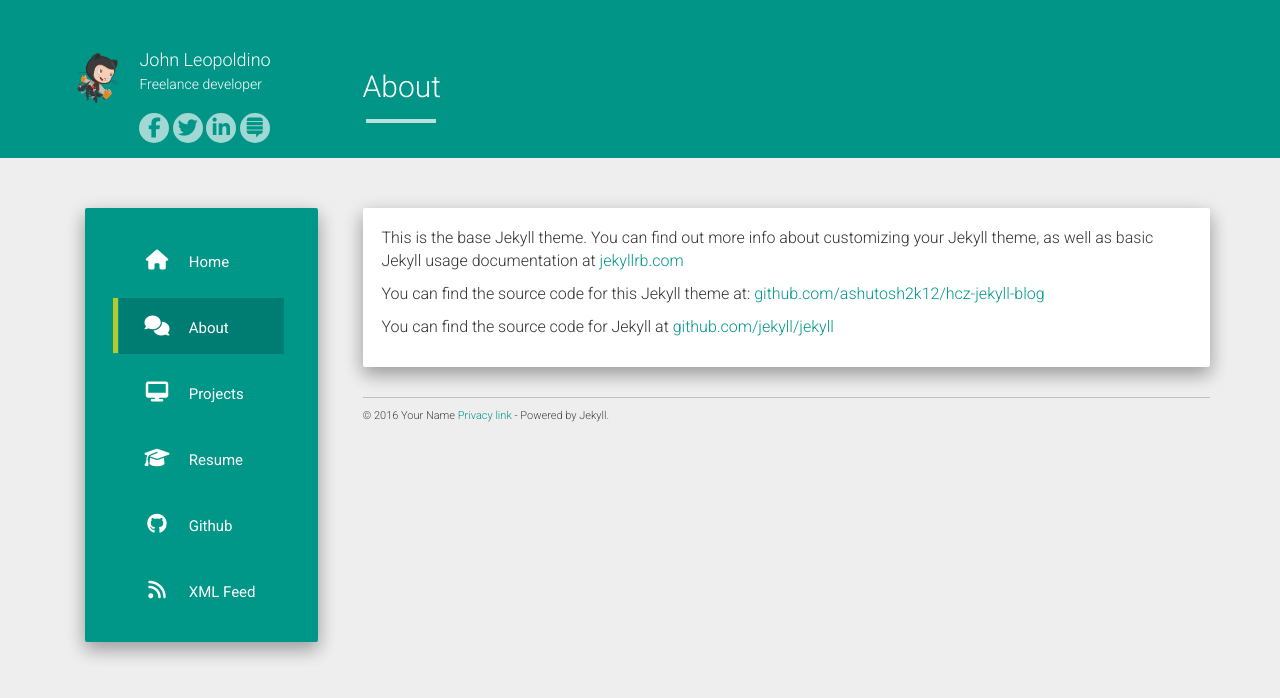
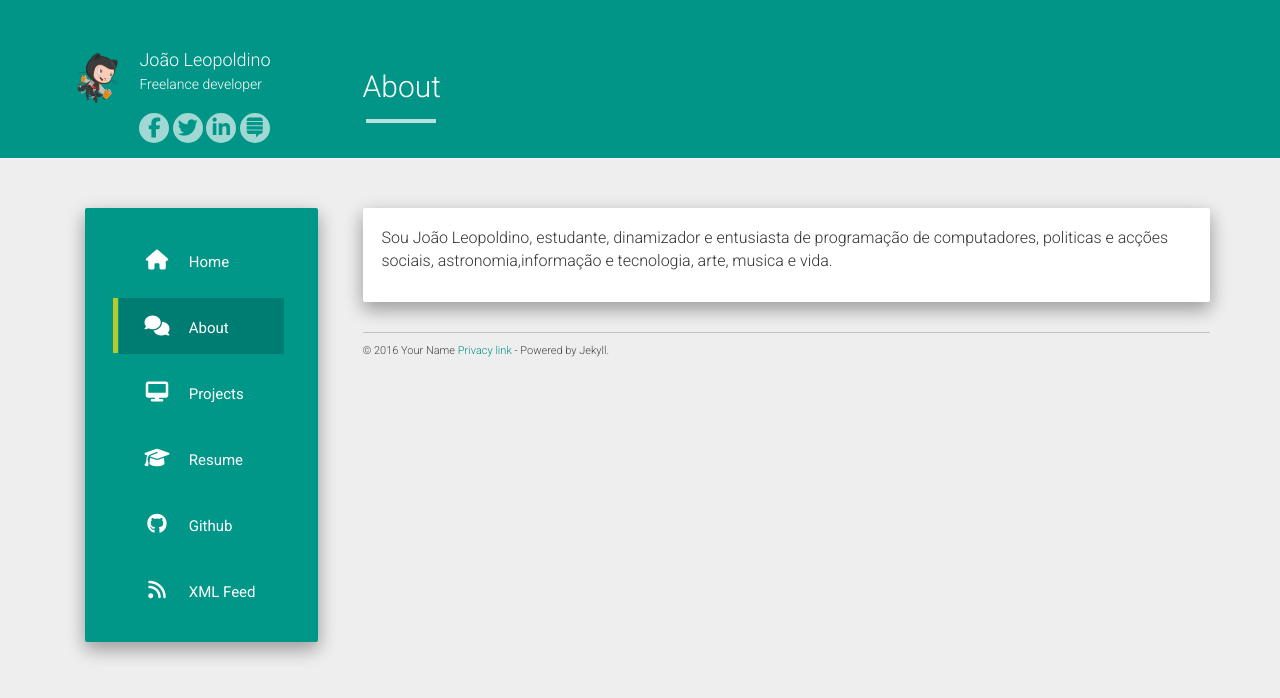
Before and after one commit to JoaoLeopoldino/joaoleopoldino.github.io, a Jekyll site: the page built from about.md, in a window 1280 px wide. Shown: the top 698 px of the page. Built offline with Jekyll 4.4.1, drawn with Linux system fonts in a browser that asks for light colours; nearby versions of some CDN libraries.

Commit message:
Change about.

```diff
--- a/_config.yml
+++ b/_config.yml
@@ -1,6 +1,6 @@
 title: John Smith
 description: My Personal Blog
-author: John Leopoldino
+author: João Leopoldino
 logo: /joaoleopoldino.github.io/static/img/avatar.png
 github: https://github.com/ashutosh2k12
 about: Freelance developer
--- a/about.md
+++ b/about.md
@@ -4,8 +4,4 @@ title: About
 permalink: /about/
 ---
 
-This is the base Jekyll theme. You can find out more info about customizing your Jekyll theme, as well as basic Jekyll usage documentation at [jekyllrb.com](http://jekyllrb.com/)
-
-You can find the source code for this Jekyll theme at: [github.com/ashutosh2k12/hcz-jekyll-blog](https://github.com/ashutosh2k12/hcz-jekyll-blog)
-
-You can find the source code for Jekyll at [github.com/jekyll/jekyll](https://github.com/jekyll/jekyll)
+Sou João Leopoldino, estudante, dinamizador e entusiasta de programação de computadores, politicas e acções sociais, astronomia,informação e tecnologia, arte, musica e vida.
```
